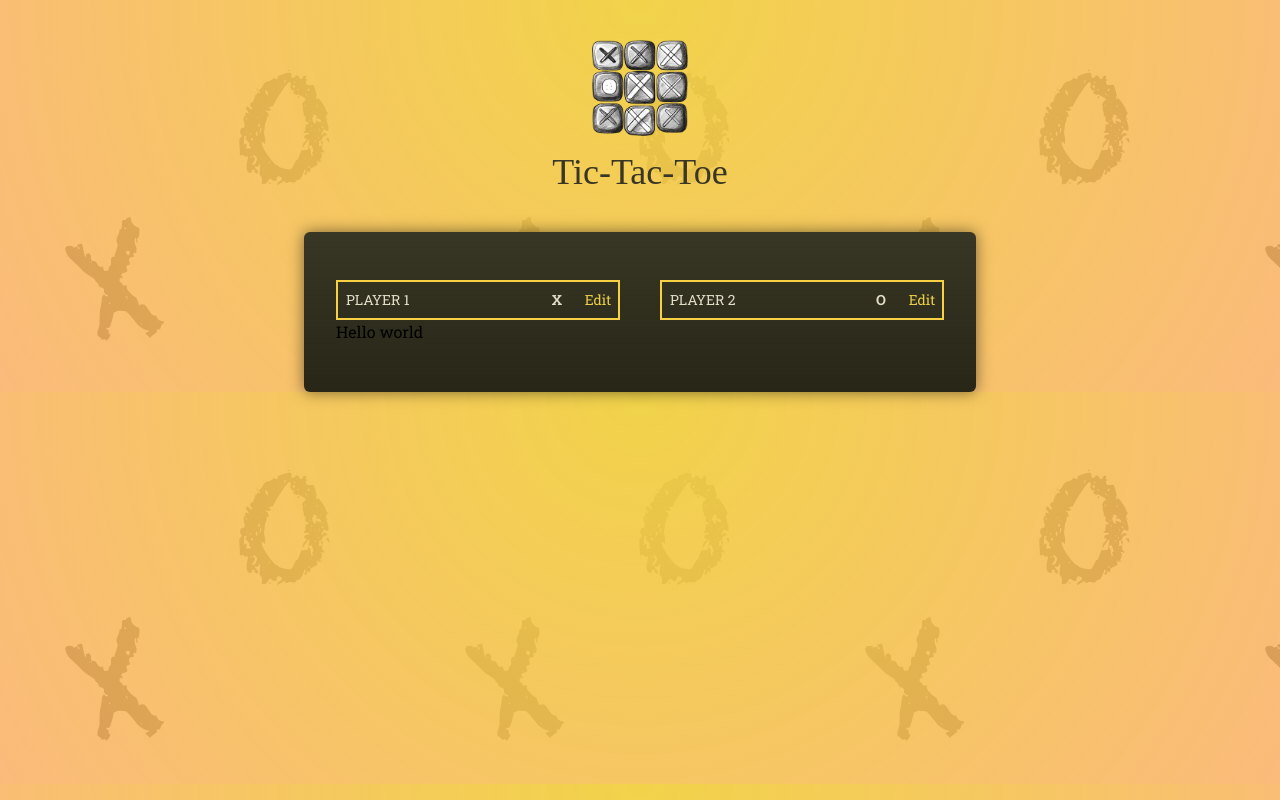
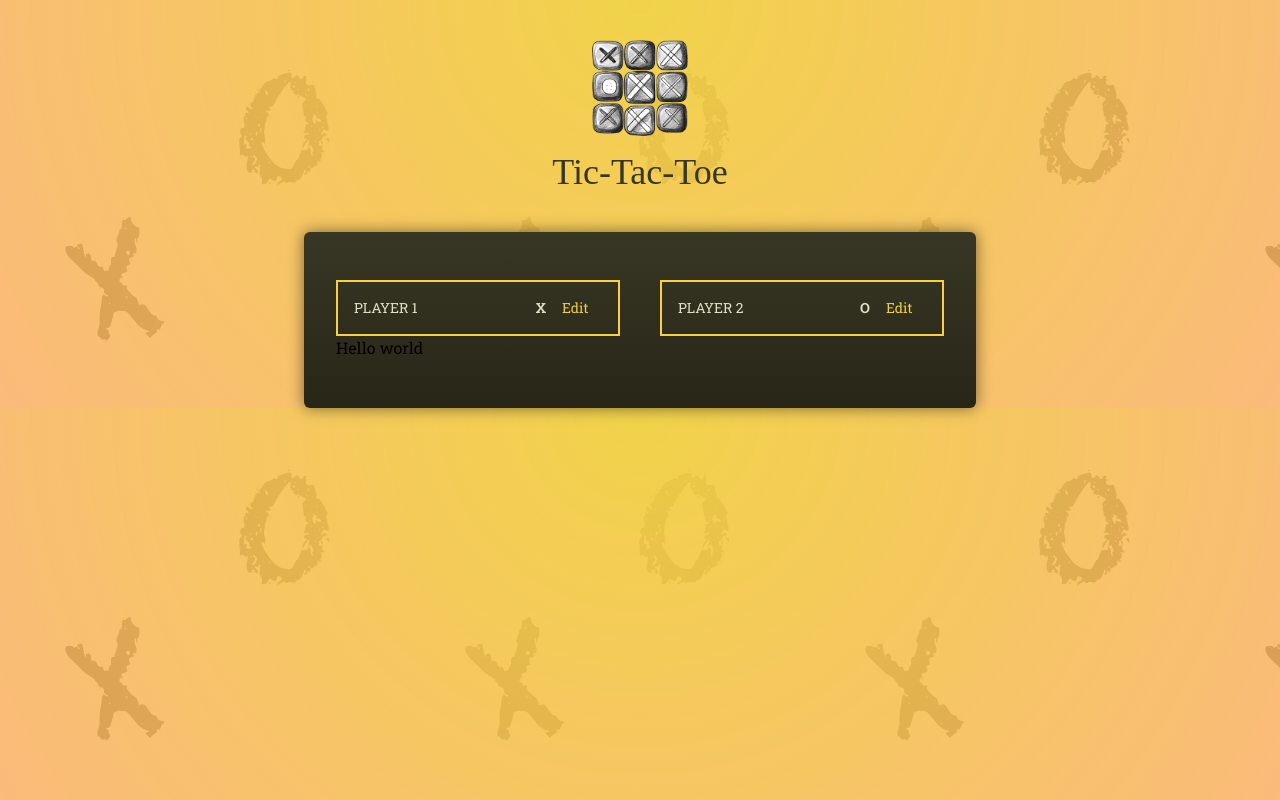
Before and after one commit to priscilla-e/tic-tac-AI, a React (Vite) app: page / in a window 1280 px wide. Built offline with nearby package versions, Linux system fonts and the light colour scheme; a web font is replaced by a local one.

Commit message:
Fix styling issues in desktop mode

```diff
--- a/src/components/Player.jsx
+++ b/src/components/Player.jsx
@@ -19,20 +19,20 @@ export default function Player({defaultName, symbol}) {
     return (
         <>
             <div
-                className={`flex items-center w-1/2 space-x-4  ${
+                className={`flex items-center w-1/2 space-x-4 ${
                     isActive ? 'highlight-player' : ''
                 }`}
             >
                 {isEditing ? (
                     <input
                         type="text"
-                        className="flex-1 max-h-9 w-10 px-2 py-2 text-sm text-smoke uppercase bg-darkEarth focus:outline-none"
+                        className="flex-1 w-10 px-2 py-2 text-sm text-smoke uppercase bg-darkEarth focus:outline-none md:py-4 md:px-4"
                         value={playerName}
                         onChange={(e) => setPlayerName(e.target.value)}
                     />
                 ) : (
                     <span
-                        className="inline-block flex-1 max-h-9 w-10 whitespace-nowrap truncate px-2 py-2 text-sm text-smoke uppercase">
+                        className="inline-block flex-1 w-10 whitespace-nowrap truncate px-2 py-2 text-sm text-smoke uppercase md:py-4 md:px-4">
                         {playerName}
                     </span>
                 )}
@@ -40,7 +40,7 @@ export default function Player({defaultName, symbol}) {
                     {symbol}
                 </span>
                 <button
-                    className="w-10 text-sm text-darkYellow focus:outline-none"
+                    className="w-10 text-sm text-darkYellow focus:outline-none md:pr-14"
                     onClick={handleEdit}
                 >
                     {isEditing ? 'Save' : 'Edit'}
```
